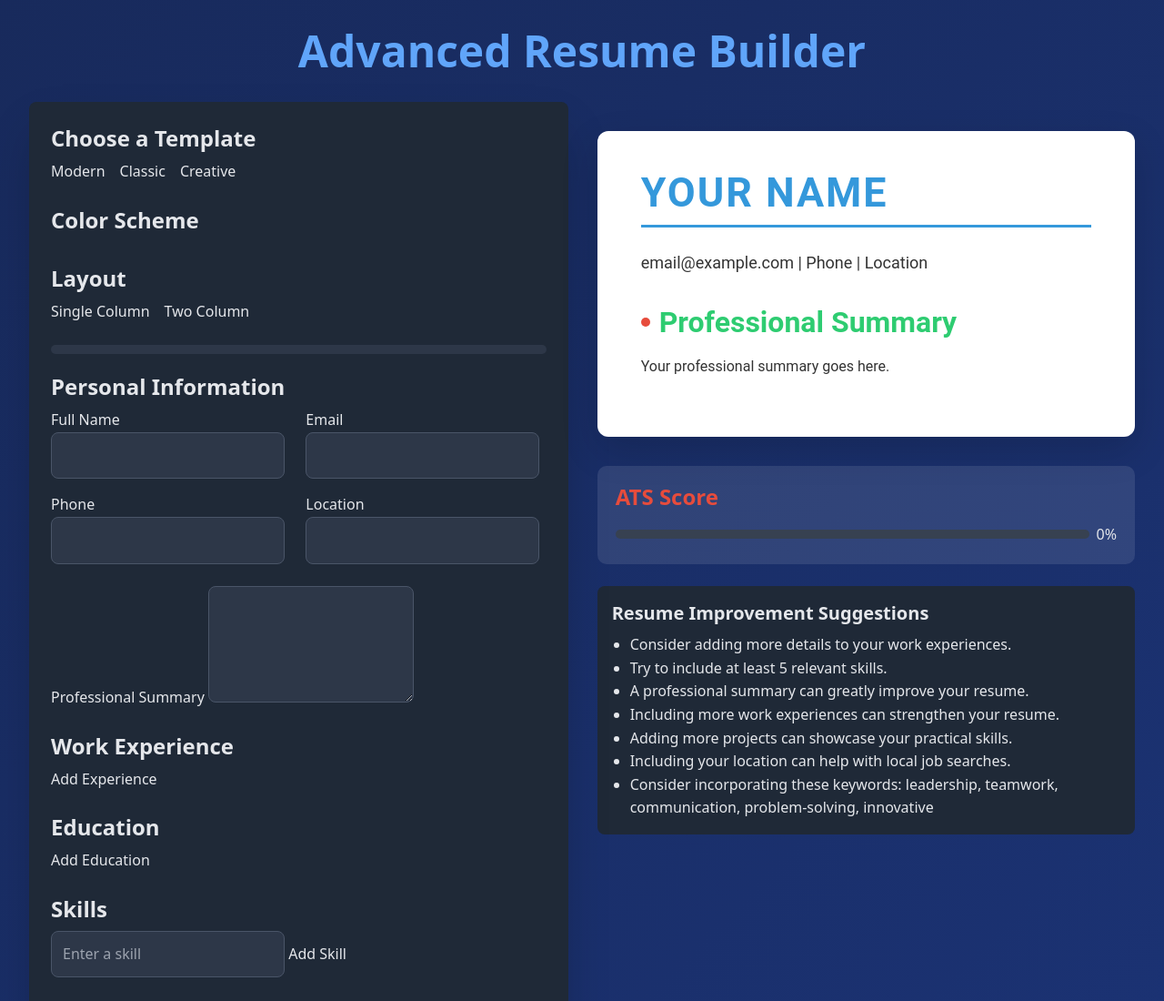
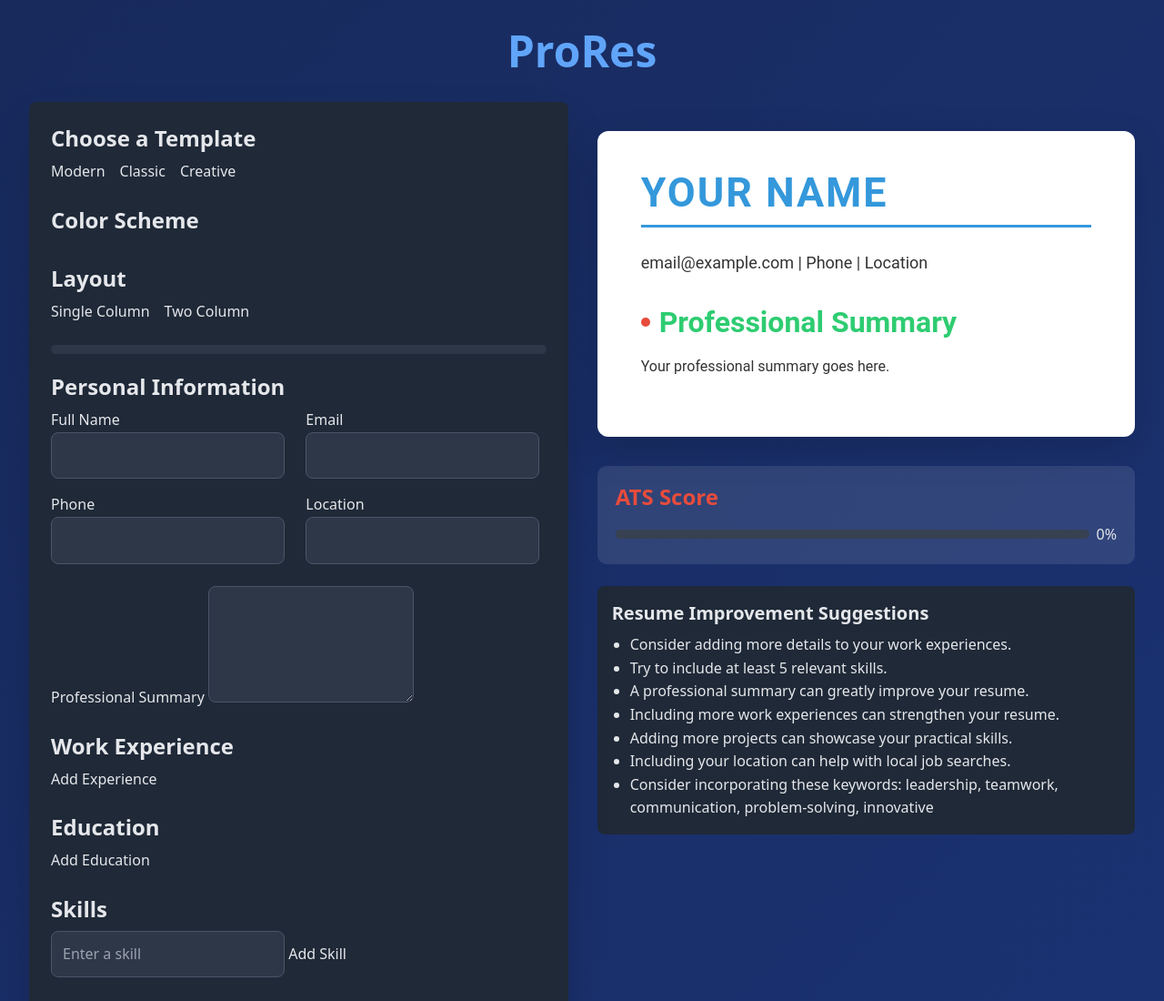
Before and after one commit to Anik2812/resume-builder, a website: page index.html in a window 1280 px wide. Shown: the top 1100 px of the page at 91% size. Drawn offline with nearby package versions, Linux system fonts and the light colour scheme; a script that the page names is missing.

Commit message:
name change

```diff
--- a/index.html
+++ b/index.html
@@ -4,7 +4,7 @@
 <head>
     <meta charset="UTF-8">
     <meta name="viewport" content="width=device-width, initial-scale=1.0">
-    <title>Advanced Resume Builder</title>
+    <title>ProRes</title>
     <link href="https://cdn.jsdelivr.net/npm/tailwindcss@2.2.19/dist/tailwind.min.css" rel="stylesheet">
     <link rel="stylesheet" href="https://cdnjs.cloudflare.com/ajax/libs/font-awesome/6.1.1/css/all.min.css">
     <link rel="stylesheet" href="https://cdnjs.cloudflare.com/ajax/libs/animate.css/4.1.1/animate.min.css">
@@ -15,8 +15,7 @@
 <body class="bg-gradient-to-br from-gray-900 to-blue-900 text-gray-200 font-sans">
     <div class="spinner"></div>
     <div class="container mx-auto p-8">
-        <h1 class="text-5xl font-bold text-center text-blue-400 mb-8 animate__animated animate__fadeIn">Advanced Resume
-            Builder</h1>
+        <h1 class="text-5xl font-bold text-center text-blue-400 mb-8 animate__animated animate__fadeIn">ProRes</h1>
 
         <div class="flex flex-col lg:flex-row gap-8">
             <div
```
